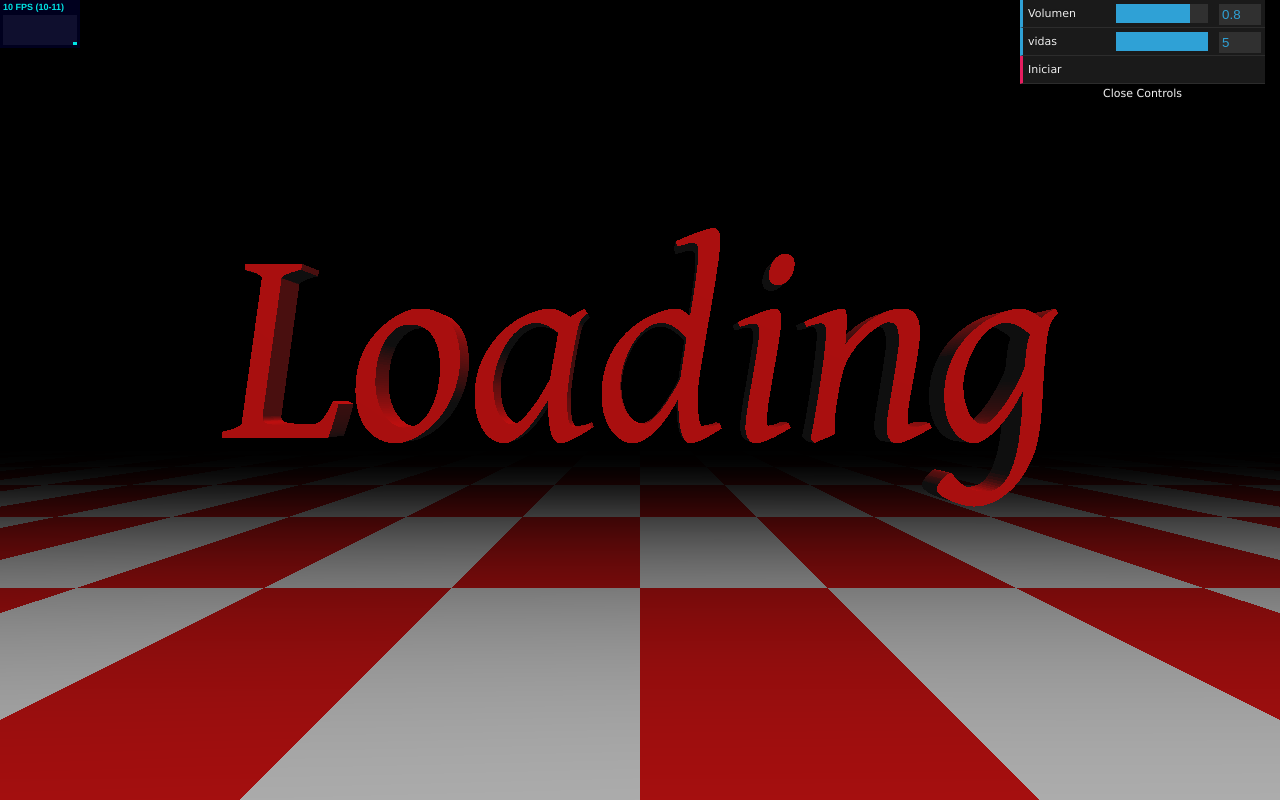
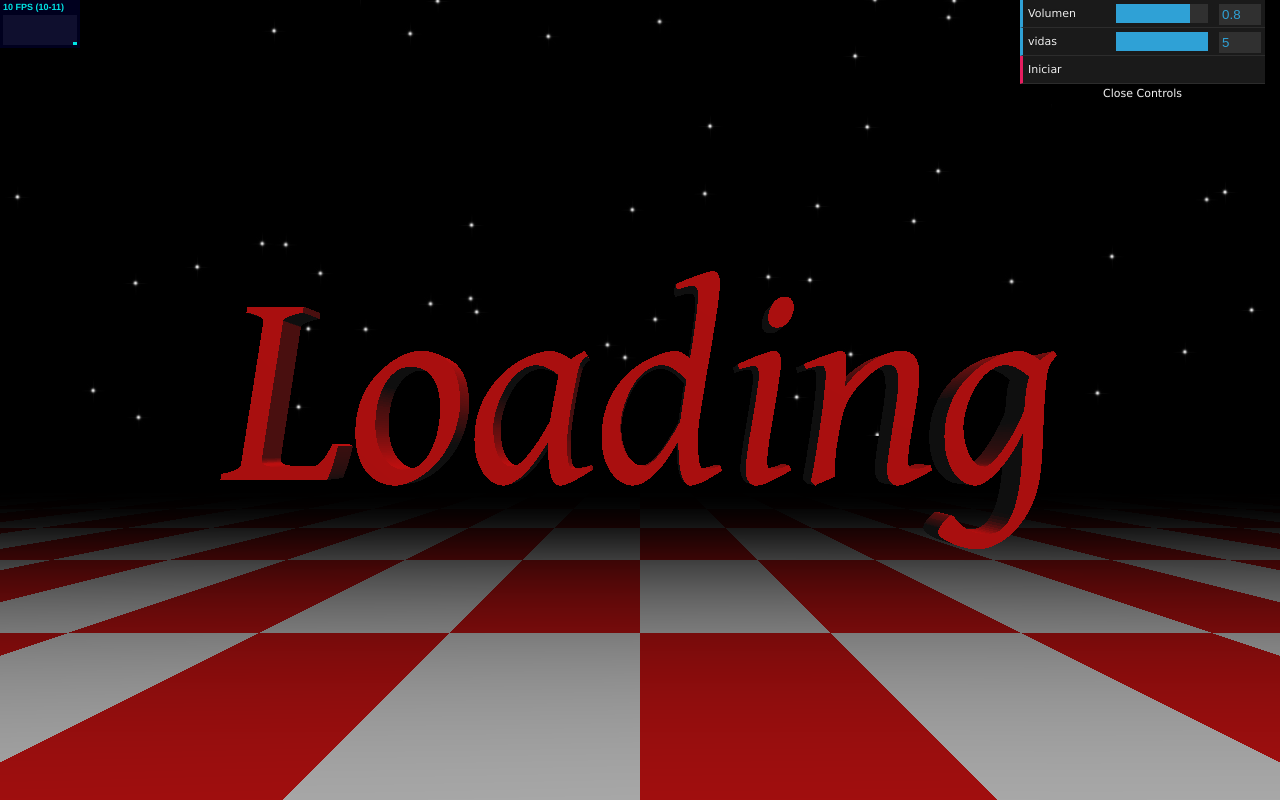
Before and after one commit to davidacg/davidacg.github.io, a plain HTML site: page index.html in a window 1280 px wide. Drawn offline with Linux system fonts and the light colour scheme; no server answers; animation ran at ten frames a second.

Commit message:
Update
Estrellas dinamicas, ajustes de audio, etc

```diff
--- a/index.html
+++ b/index.html
@@ -82,7 +82,7 @@
 			scene.add( cb );
 
 			//Muros
-			var muroGeometry = new THREE.BoxGeometry(1,5,500);
+			var muroGeometry = new THREE.BoxGeometry(1,1,500);
 			var material = new THREE.MeshLambertMaterial({ transparent: true, opacity: 0.5, color : 0xe1e1e1, emissive: 0x2d2d2d });
 			var muro0 = new THREE.Mesh(muroGeometry,material);
 			var muro1 = new THREE.Mesh(muroGeometry,material);
@@ -95,7 +95,7 @@
 			var obstacles = [];
 			var collisionBox = [];
 			var collisionBoxGeometry = new THREE.BoxGeometry(2,5,2);
-			var numObstacles = 30;
+			var numObstacles = 20;
 			THREE.Loader.Handlers.add( /\.dds$/i, new THREE.DDSLoader() );
 			var loader = new THREE.OBJMTLLoader();
 			loader.load( 'resources/coke_can.obj', 'resources/coke_can.mtl', function ( object ) {
@@ -173,6 +173,7 @@
 			scene.add( damageLight );
 
 			camera.position.z = 5;
+			camera.rotation.x = 2.5 * Math.PI / 180;
 
 			window.onresize = onWindowResize;
 			document.onkeydown = onKeyDown;
@@ -189,6 +190,7 @@
 					if(audioBuffer !== undefined){
 						text[0].material.opacity -= 0.025;
 						text[0].position.y -= 0.01;
+						particleMaterial.size -= 2;
 					}
 					if(text[0].material.opacity <= 0)
 					{
@@ -216,6 +218,13 @@
 					if(cb.position.z > 220){
 						cb.position.z = -250;
 						muro0.position.z = muro1.position.z = -250;
+					}
+					particleMaterial.size = 20 + ((average/140) * 20);
+					var j = 0;
+					for( var i = 0; i < particles.geometry.vertices.length; i ++ ) {
+						if(j > analyser.fftSize * 0.25){j = 0;}
+						particles.geometry.vertices[i].y = array[j] * 0.5;
+						j++;
 					}
 				}else{
 					cb.position.z = -250;
@@ -247,7 +256,6 @@
 
 				directionalLight1.color.setRGB(0,(average/140),0);
 				muro0.material.opacity = (average/140)-0.1;
-				particleMaterial.size = 20 + ((average/140) * 40);
 				particles.rotation.y += 0.0001;
 
 				colisiona();
--- a/js/audio.js
+++ b/js/audio.js
@@ -14,7 +14,7 @@ var gainNode;
 var average;
 
 // setup a javascript node
-scriptProcessor = context.createScriptProcessor(2048, 1, 1);
+//scriptProcessor = context.createScriptProcessor(2048, 1, 1);
 
 // load the sound
 setupAudioNodes();
@@ -22,15 +22,15 @@ loadSound("resources/Coke_Music.mp3");
 
 function setupAudioNodes() {
     // setup a javascript node
-    scriptProcessor = context.createScriptProcessor(2048, 1, 1);
+    scriptProcessor = context.createScriptProcessor(256, 1, 1);
     // connect to destination, else it isn't called
     scriptProcessor.connect(context.destination);
 
     // setup a analyzer
     analyser = context.createAnalyser();
-    analyser.smoothingTimeConstant = 0.3;
+    analyser.smoothingTimeConstant = 0.9;
     //analyser.fftSize = 1024;
-    analyser.fftSize = 64;
+    analyser.fftSize = 2048;
 
     // create a buffer source node
     sourceNode = context.createBufferSource();
@@ -79,7 +79,7 @@ function onError(e) {
 
 scriptProcessor.onaudioprocess = function() {
     // get the average, bincount is fftsize / 2
-    var array = new Uint8Array(analyser.frequencyBinCount);
+    array = new Uint8Array(analyser.frequencyBinCount);
     analyser.getByteFrequencyData(array);
     average = getAverageVolume(array)
 }
```
